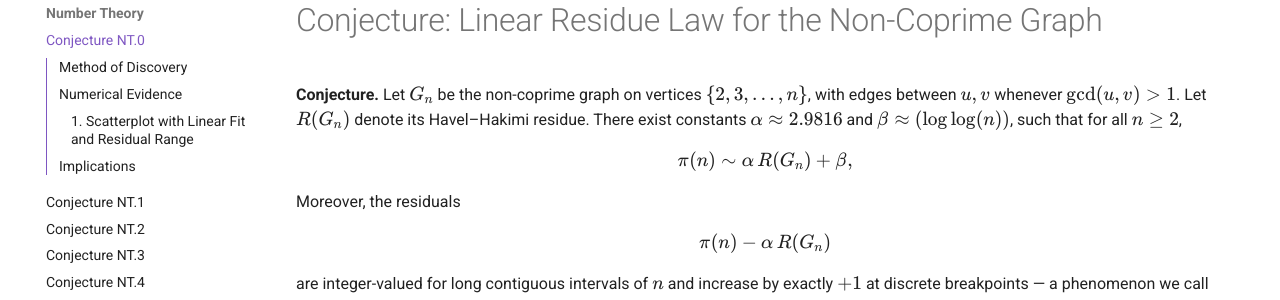
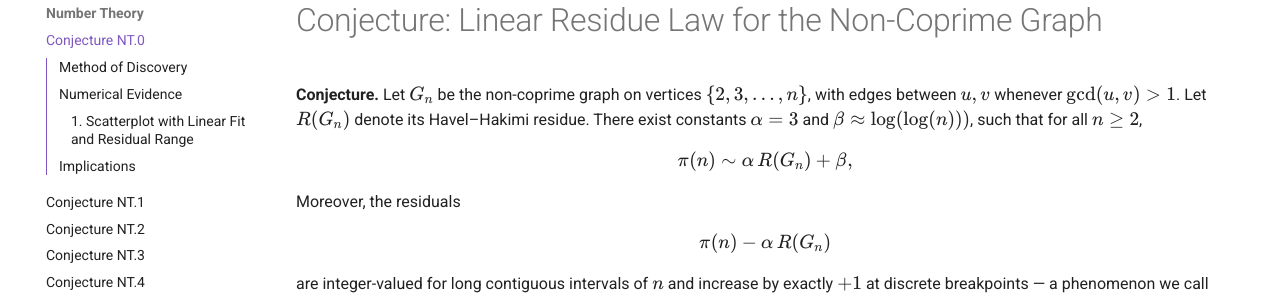
Before and after one commit to RandyRDavila/WoW3, an MkDocs documentation site: the page built from docs/number-theory/nt0.md, in a window 1280 px wide and 900 px high. Shown: the part 146-446 px from the top of the window. Built offline with MkDocs 1.6.1 and Material for MkDocs 9.7.7, drawn with Linux system fonts in a browser that asks for light colours.

Commit message:
Updated number theory pages - MathFest2025 New Conjecture part 3

```diff
--- a/docs/number-theory/nt0.md
+++ b/docs/number-theory/nt0.md
@@ -3,7 +3,7 @@
 **Conjecture.**
 Let \(G_n\) be the non-coprime graph on vertices \(\{2,3,\dots,n\}\), with edges between \(u,v\) whenever \(\gcd(u,v) > 1\).
 Let \(R(G_n)\) denote its Havel–Hakimi residue. There exist constants
-$\alpha \approx 2.9816$ and $\beta \approx (\log\log(n))$, such that for all \(n \ge 2\),
+$\alpha = 3$ and $\beta \approx \log(\log(n)))$, such that for all \(n \ge 2\),
 $$
 \pi(n) \sim \alpha\,R(G_n) + \beta,
 $$
```
Also changed, not shown: site/number-theory/nt0/index.html, site/search/search_index.json, 1 other file.
